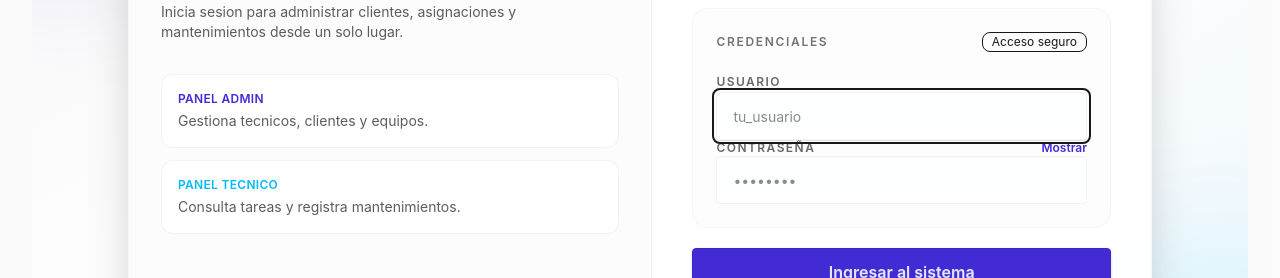
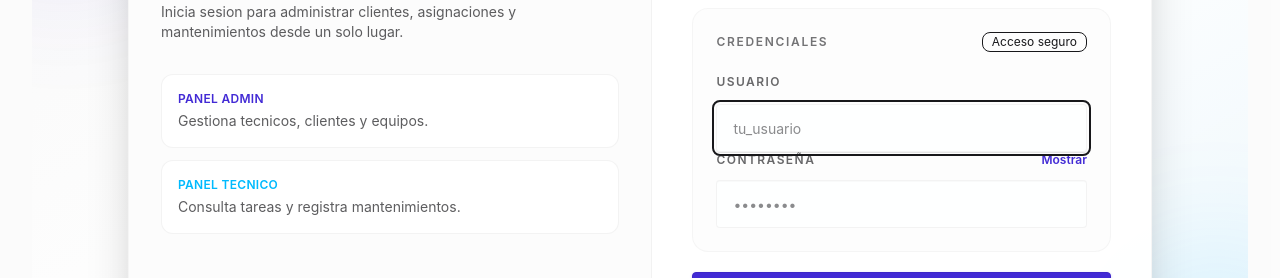
Before and after one commit to BrayanRNothing/COOLTRACK, a React app in the folder frontend/: page /login in a window 1280 px wide. Shown: the part 262-540 px from the top of the page. Built offline with nearby package versions, Linux system fonts and the light colour scheme; no server answers; the HTML template or start-up script is replaced by a standard one.

Commit message:
style(login): increase field and label spacing

```diff
--- a/frontend/src/features/auth/pages/LoginPage.jsx
+++ b/frontend/src/features/auth/pages/LoginPage.jsx
@@ -71,12 +71,12 @@ export default function LoginPage() {
                 <span className="badge badge-outline badge-sm">Acceso seguro</span>
               </div>
 
-              <div className="space-y-4.5">
-                <label className="form-control w-full gap-2.5">
+              <div className="space-y-6">
+                <label className="form-control w-full">
                   <span className="label-text text-xs font-semibold uppercase tracking-[0.12em] text-base-content/65">Usuario</span>
                   <input
                     type="text"
-                    className="input input-bordered h-12 w-full border-base-300/70 bg-base-100/90 px-4"
+                    className="input input-bordered mt-3 h-12 w-full border-base-300/70 bg-base-100/90 px-4"
                     placeholder="tu_usuario"
                     value={username}
                     onChange={(e) => setUsername(e.target.value)}
@@ -86,7 +86,7 @@ export default function LoginPage() {
                   />
                 </label>
 
-                <label className="form-control w-full gap-2.5">
+                <label className="form-control w-full">
                   <div className="flex items-center justify-between gap-2">
                     <span className="label-text text-xs font-semibold uppercase tracking-[0.12em] text-base-content/65">Contraseña</span>
                     <button
@@ -99,7 +99,7 @@ export default function LoginPage() {
                   </div>
                   <input
                     type={showPassword ? 'text' : 'password'}
-                    className="input input-bordered h-12 w-full border-base-300/70 bg-base-100/90 px-4"
+                    className="input input-bordered mt-3 h-12 w-full border-base-300/70 bg-base-100/90 px-4"
                     placeholder="••••••••"
                     value={password}
                     onChange={(e) => setPassword(e.target.value)}
```
